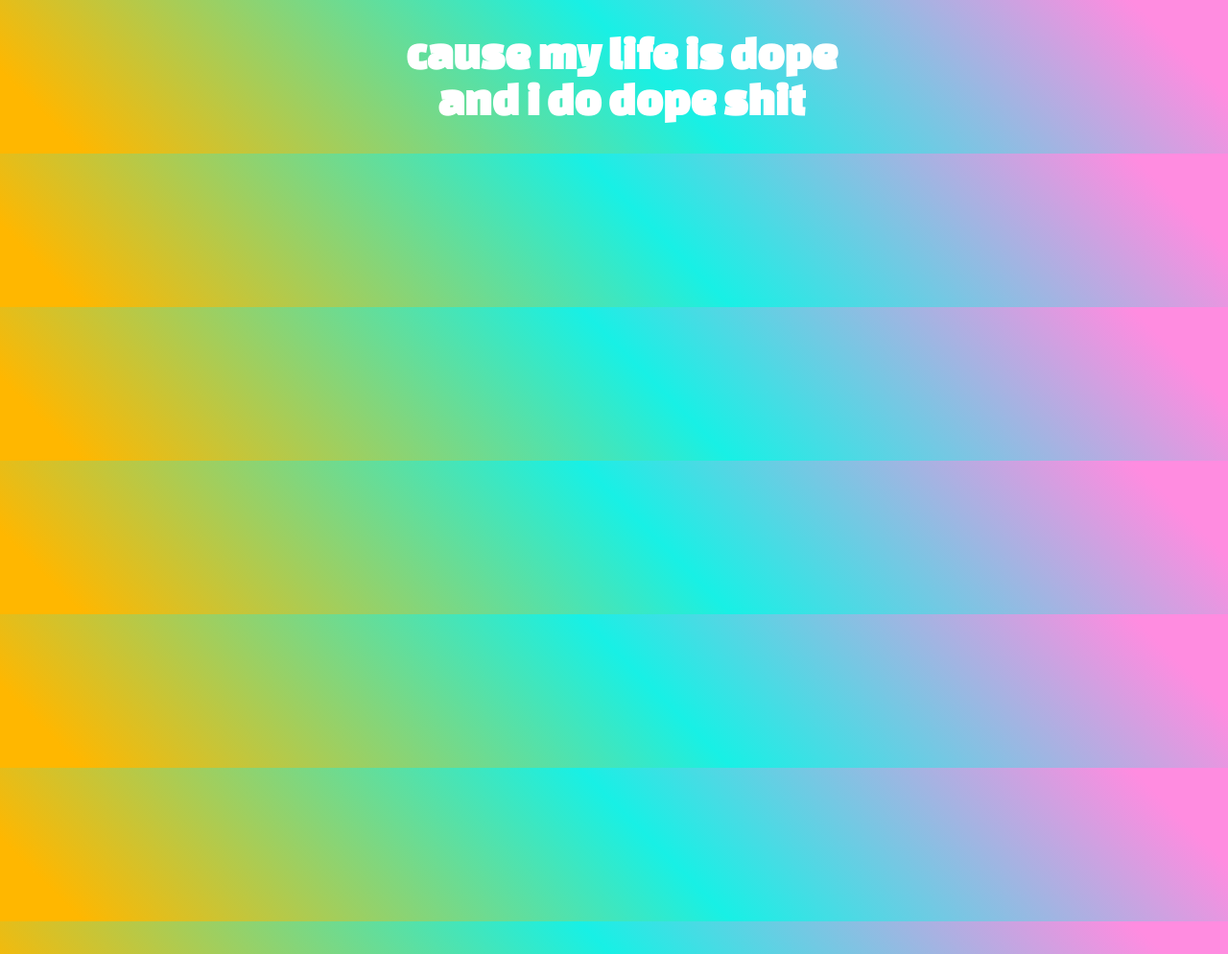
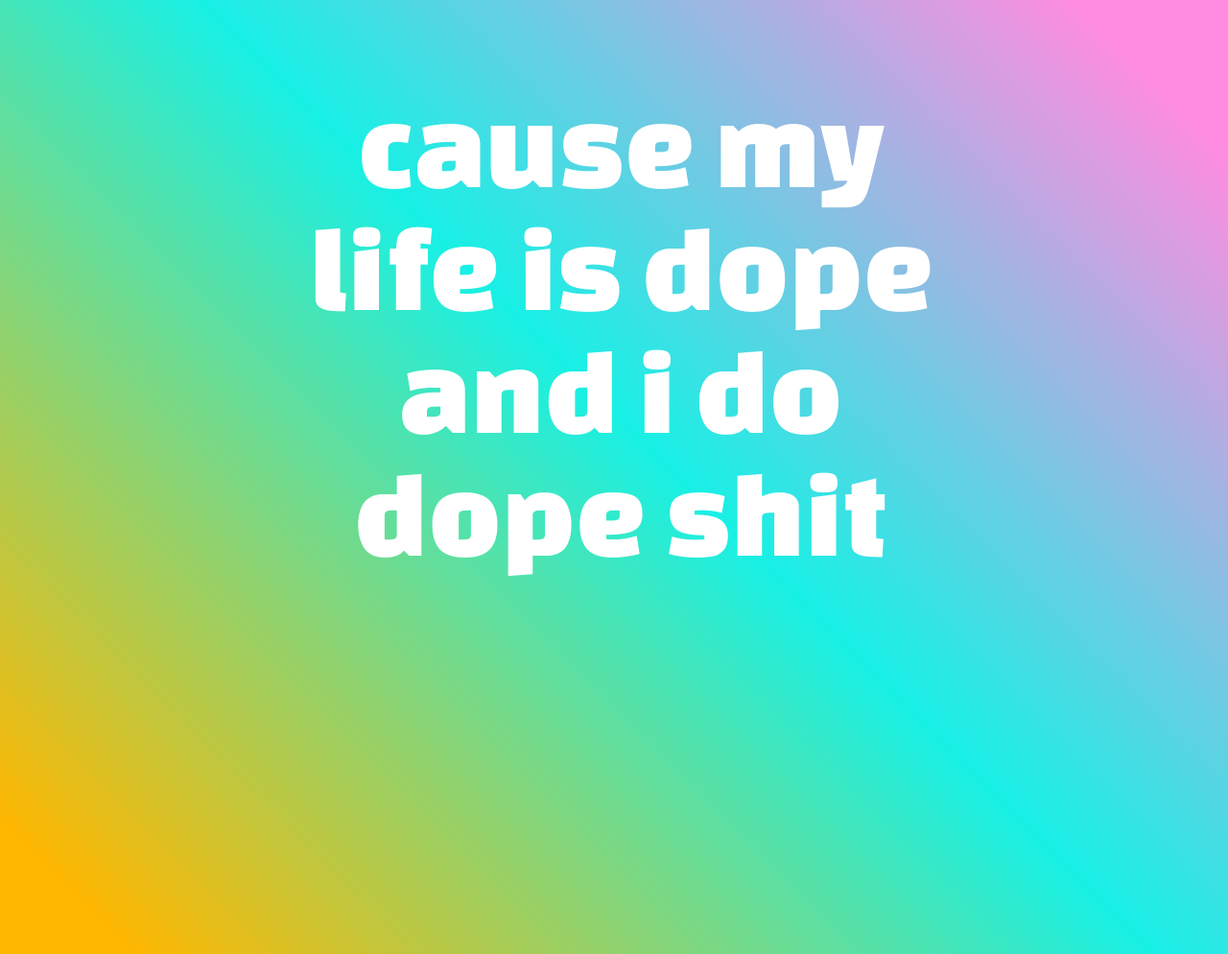
Before and after one commit to lenamasek/lenamasek.github.io, a Jekyll site: the page dope-shit/index.html, which Jekyll copies as it is, in a window 1280 px wide. Shown: the whole page at 96% size. Built offline with Jekyll 4.4.1, drawn with Linux system fonts in a browser that asks for light colours.

Commit message:
dope shit update

```diff
--- a/dope-shit/index.html
+++ b/dope-shit/index.html
@@ -6,7 +6,7 @@
 		<style>
 			body {
 				width:100%;
-				height:100%;
+				height:100vh;
 				background: rgba(255,183,0,1);
 				background: -moz-linear-gradient(45deg, rgba(255,183,0,1) 0%, rgba(255,183,0,1) 6%, rgba(24,240,229,1) 53%, rgba(255,140,224,1) 93%, rgba(255,140,224,1) 100%);
 				background: -webkit-gradient(left bottom, right top, color-stop(0%, rgba(255,183,0,1)), color-stop(6%, rgba(255,183,0,1)), color-stop(53%, rgba(24,240,229,1)), color-stop(93%, rgba(255,140,224,1)), color-stop(100%, rgba(255,140,224,1)));
@@ -21,8 +21,10 @@
 				font-family: 'Changa One', 'arial', sans-serif;
 				color:white;
 				text-align: center;
-				font-size:3em;
+				font-size:8em;
 				line-height:1em;
+				font-weight:400;
+				letter-spacing: 1px;
 
 			}
 		</style>
@@ -33,8 +35,10 @@
 	<body>
 
 	<h1>
-	cause my life is dope<br/>
-	and i do dope shit
+	cause my<br/>
+	life is dope<br/>
+	and i do<br/>
+	dope shit
 	</h1>
 
 
```
